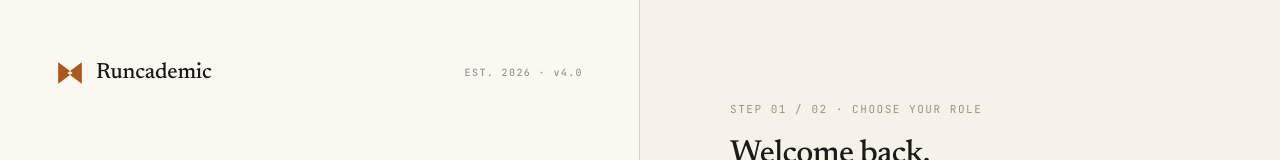
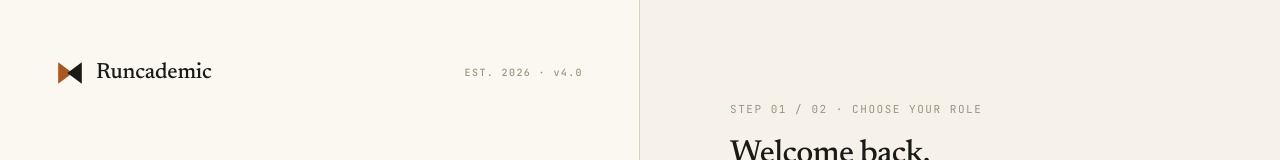
Before and after one commit to phonesettpaingk67-ops/runcademic, a React (Vite) app in the folder runcademic-frontend/: page /login in a window 1280 px wide. Shown: the top 160 px of the page. Built offline with nearby package versions, Linux system fonts and the light colour scheme; no server answers.

Commit message:
Make logo a two-tone bowtie with theme-aware second triangle
Split the brand mark into two triangles: the left stays orange via
var(--accent) while the right uses var(--ink) so it reads as black
in light mode and cream in dark mode. Mirror the split in the
favicon via prefers-color-scheme.

```diff
--- a/runcademic-frontend/index.html
+++ b/runcademic-frontend/index.html
@@ -2,9 +2,9 @@
 <html lang="en">
   <head>
     <meta charset="UTF-8" />
-    <link rel="icon" type="image/svg+xml" href="/favicon.svg?v=20260427-1" />
-    <link rel="icon" type="image/png" href="/runcademic-logo.png?v=20260427-1" />
-    <link rel="shortcut icon" href="/favicon.svg?v=20260427-1" />
+    <link rel="icon" type="image/svg+xml" href="/favicon.svg?v=20260427-2" />
+    <link rel="icon" type="image/png" href="/runcademic-logo.png?v=20260427-2" />
+    <link rel="shortcut icon" href="/favicon.svg?v=20260427-2" />
     <meta name="viewport" content="width=device-width, initial-scale=1.0" />
     <title>Runcademic - Ticket Management</title>
     <link rel="preconnect" href="https://fonts.googleapis.com" />
--- a/runcademic-frontend/src/components/Logo.jsx
+++ b/runcademic-frontend/src/components/Logo.jsx
@@ -5,11 +5,11 @@ export default function Logo({ size = 24, className = '', style }) {
       width={size}
       height={size}
       viewBox="0 0 256 256"
-      fill="currentColor"
       style={style}
       aria-hidden="true"
     >
-      <path d="M20 30 L152 128 L20 226 Z M236 30 L104 128 L236 226 Z" fillRule="evenodd" />
+      <path d="M20 30 L152 128 L20 226 Z" fill="var(--accent)" />
+      <path d="M236 30 L104 128 L236 226 Z" fill="var(--ink)" />
     </svg>
   );
 }
--- a/runcademic-frontend/src/index.css
+++ b/runcademic-frontend/src/index.css
@@ -159,8 +159,7 @@ a { color: inherit; text-decoration: none; }
   line-height: 1;
 }
 
-.brand-logo { color: var(--accent); display: inline-block; vertical-align: middle; }
-[data-theme="dark"] .brand-logo { color: var(--ink); }
+.brand-logo { display: inline-block; vertical-align: middle; }
 .rail-name {
   font-family: var(--serif);
   font-size: 18px;
```
Also changed, not shown: runcademic-frontend/public/favicon.svg.
